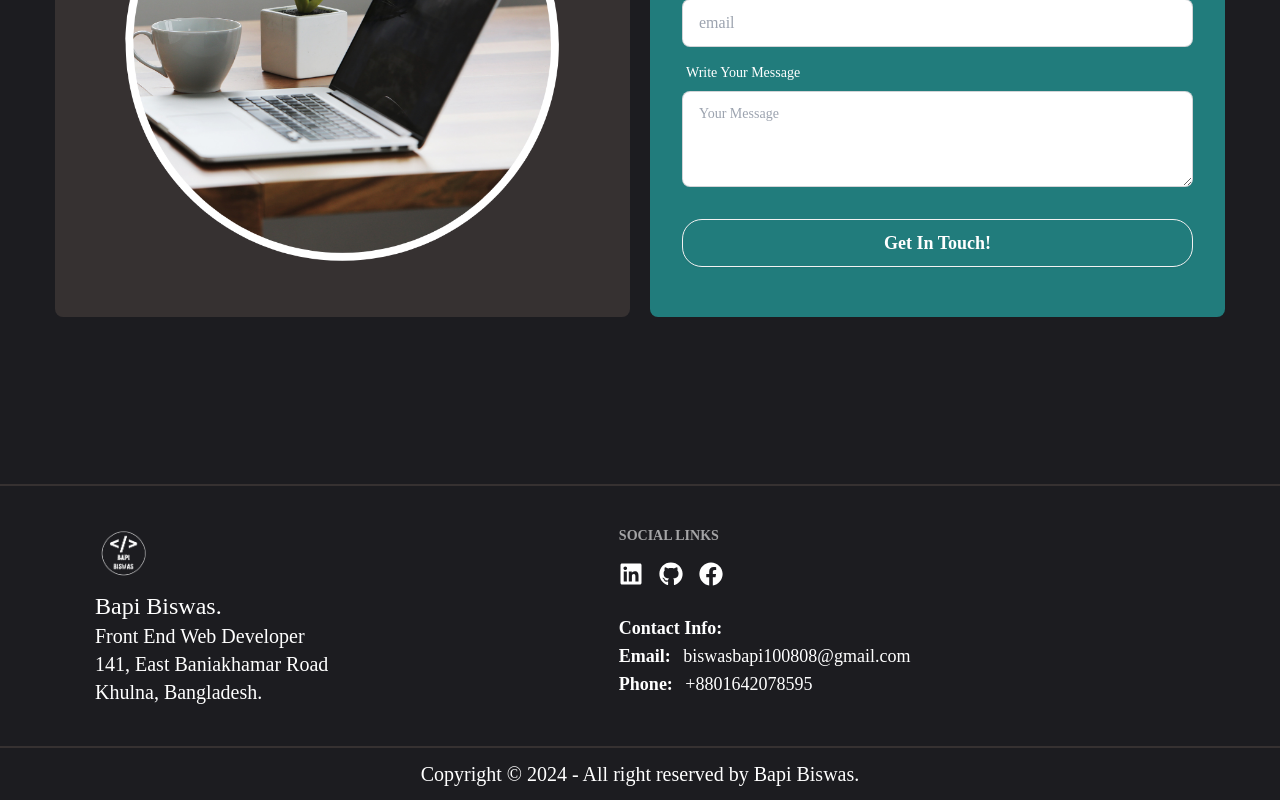
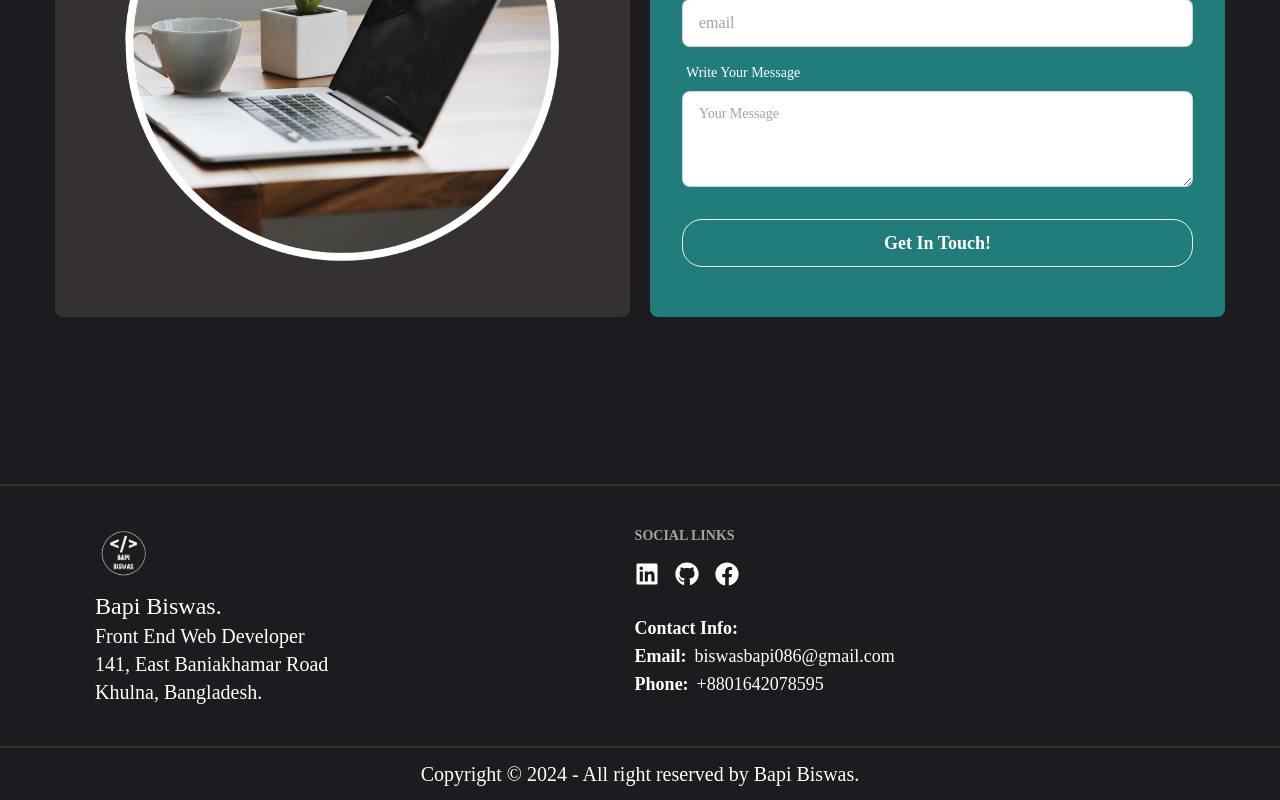
Before and after one commit to bapibiswas100808/My-Portfolio, a React (Vite) app: page / in a window 1280 px wide. Shown: the part 3335-4135 px from the top of the page. Built offline with nearby package versions, Linux system fonts and the light colour scheme; a web font is replaced by a local one.

Commit message:
email updated

```diff
--- a/index.html
+++ b/index.html
@@ -2,7 +2,7 @@
 <html lang="en">
   <head>
     <meta charset="UTF-8" />
-    <link rel="icon" type="image/svg+xml" href="/src/assets/image/logo-2.png" />
+    <link rel="icon" type="image/svg+xml" href="/src/assets/image/logo5.png" />
     <!-- Aos -->
     <link rel="stylesheet" href="https://unpkg.com/aos@next/dist/aos.css" />
     <meta name="viewport" content="width=device-width, initial-scale=1.0" />
--- a/src/Components/Footer/Footer.jsx
+++ b/src/Components/Footer/Footer.jsx
@@ -37,11 +37,11 @@
               <div className="mt-5">
                 <p className="text-lg font-bold">Contact Info:</p>
                 <p className="text-lg">
-                  <span className="mr-2 font-semibold">Email:</span>{" "}
-                  biswasbapi100808@gmail.com
+                  <span className="mr-2 font-semibold">Email:</span>
+                  biswasbapi086@gmail.com
                 </p>
                 <p className="text-lg">
-                  <span className="mr-2 font-semibold">Phone:</span>{" "}
+                  <span className="mr-2 font-semibold">Phone:</span>
                   +8801642078595
                 </p>
               </div>
```
